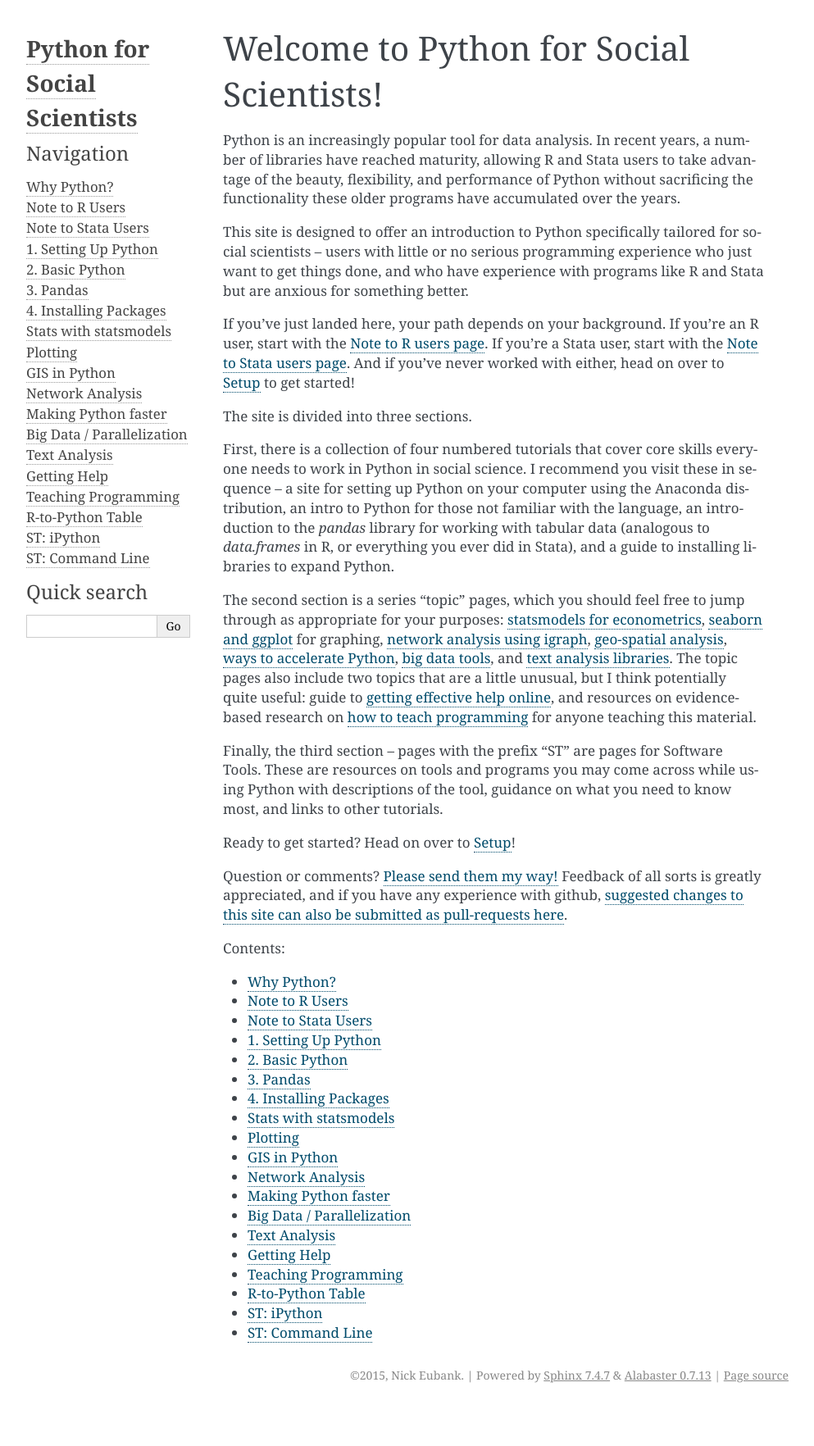
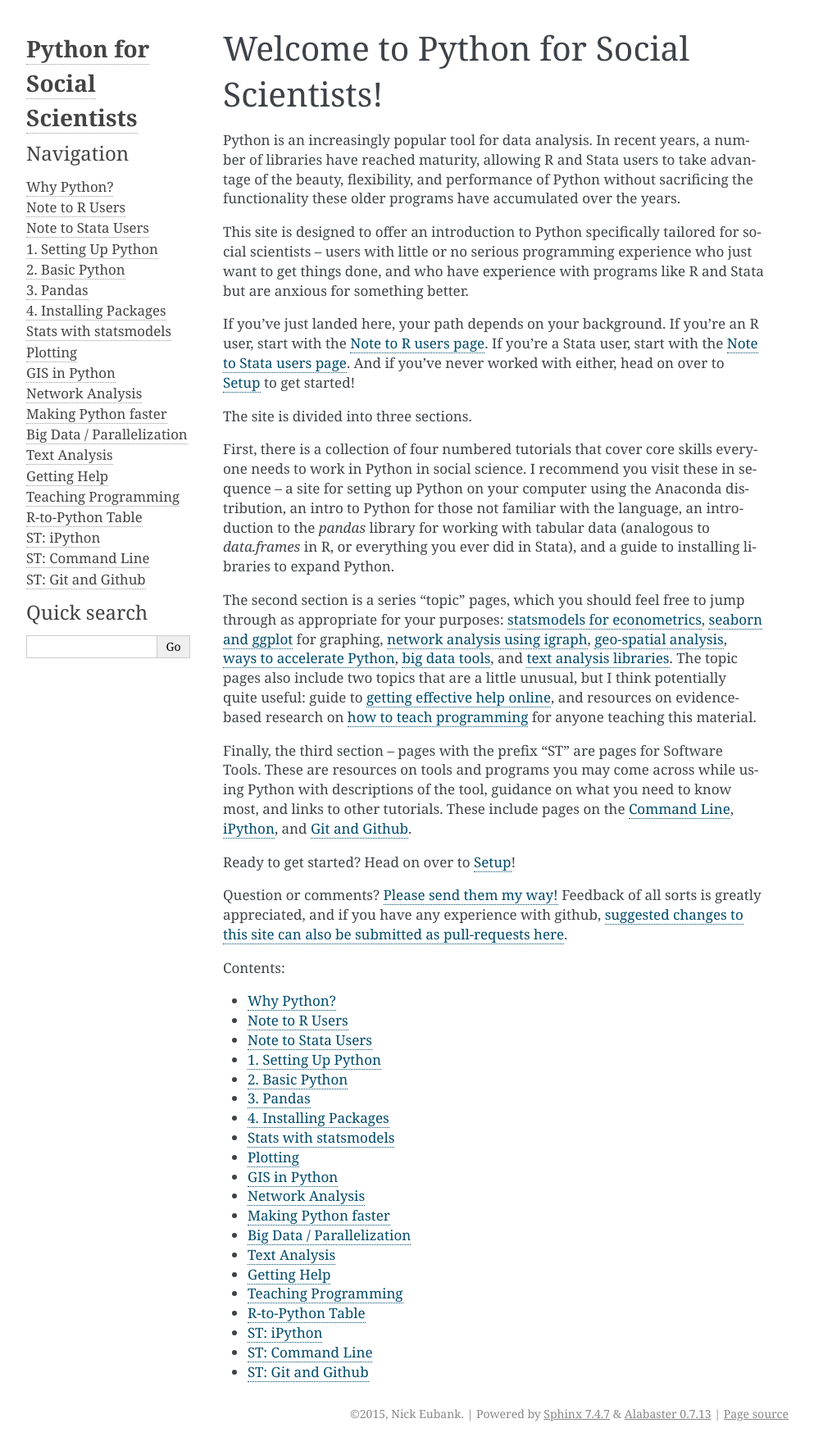
Before and after one commit to nickeubank/python-for-social-scientists, a Sphinx documentation site: the page built from source/index.rst, in a window 1280 px wide. Shown: the whole page at 82% size, without its empty margins (148-1141 px from the left). Built offline with Sphinx 7.4.7, drawn with Linux system fonts in a browser that asks for light colours; before the commit the page ends 1717 px from its top, so only the background shows below that.

Commit message:
Add git resources

```diff
--- a/source/index.rst
+++ b/source/index.rst
@@ -18,7 +18,7 @@ First, there is a collection of four numbered tutorials that cover core skills e
 
 The second section is a series "topic" pages, which you should feel free to jump through as appropriate for your purposes: :doc:`statsmodels for econometrics </t_statsmodels>`, :doc:`seaborn and ggplot </t_seaborn>` for graphing, :doc:`network analysis using igraph </t_igraph>`, :doc:`geo-spatial analysis</t_gis>`, :doc:`ways to accelerate Python </t_super_fast>`, :doc:`big data tools </t_big_data>`, and :doc:`text analysis libraries </t_text_analysis>`. The topic pages also include two topics that are a little unusual, but I think potentially quite useful: guide to :doc:`getting effective help online </t_getting_help>`, and resources on evidence-based research on :doc:`how to teach programming </t_teaching_programming>` for anyone teaching this material.
 
-Finally, the third section -- pages with the prefix "ST" are pages for Software Tools. These are resources on tools and programs you may come across while using Python with descriptions of the tool, guidance on what you need to know most, and links to other tutorials.
+Finally, the third section -- pages with the prefix "ST" are pages for Software Tools. These are resources on tools and programs you may come across while using Python with descriptions of the tool, guidance on what you need to know most, and links to other tutorials. These include pages on the :doc:`Command Line </st_command_line>`, :doc:`iPython </st_ipython>`, and :doc:`Git and Github </st_git_and_github>`.
 
 
 Ready to get started? Head on over to :doc:`Setup </1_setup>`!
@@ -49,3 +49,4 @@ Contents:
    r_to_python
    st_ipython
    st_command_line
+   st_git_and_github
--- a/source/st_ipython.rst
+++ b/source/st_ipython.rst
@@ -9,3 +9,9 @@ What is iPython?
 ^^^^^^^^^^^^^^^^^^^^^^^^^^
 
 `Great quick intro <http://www.pythonforbeginners.com/basics/ipython-a-short-introduction>`_
+
+
+What is an iPython Notebook?
+^^^^^^^^^^^^^^^^^^^^^^^^^^
+
+`More here <http://ipython.org/notebook.html>`_
```
Also changed, not shown: source/st_git_and_github.rst (added, +39 -0 lines).
